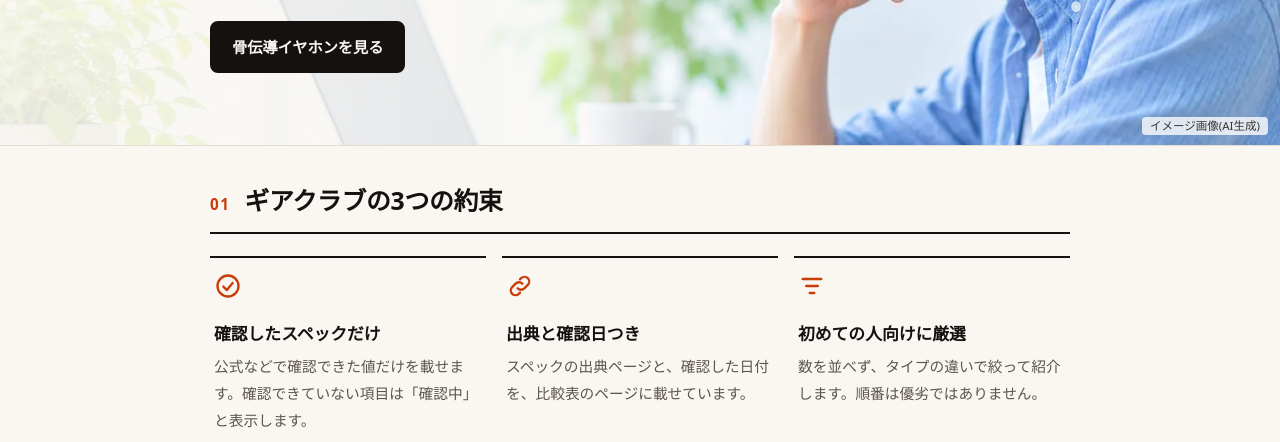
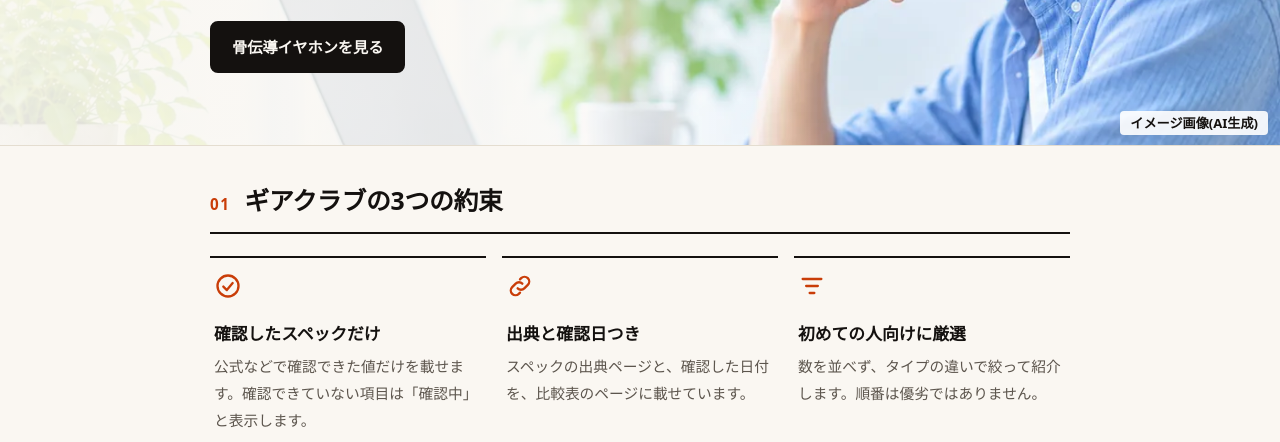
Before and after one commit to gearkurabe/site, an Astro site: page / in a window 1280 px wide. Shown: the part 358-800 px from the top of the page. Built offline with nearby package versions, Linux system fonts and the light colour scheme; Astro itself is replaced by a stand-in of ours.

Commit message:
Add files via upload

```diff
--- a/src/layouts/Base.astro
+++ b/src/layouts/Base.astro
@@ -54,7 +54,7 @@ const full = title === 'ギアクラブ' ? title : `${title} | ギアクラブ`;
       .hero--photo { position: relative; overflow: hidden; background: #eef1f3; }
       .hero-photo-wrap { position: absolute; inset: 0; }
       .hero-photo { width: 100%; height: 100%; object-fit: cover; object-position: 78% 40%; display: block; }
-      .hero-credit { position: absolute; right: 12px; bottom: 10px; background: rgba(255,255,255,0.78); color: #3d3732; font-size: 0.72rem; line-height: 1.6; padding: 0 8px; border-radius: 4px; }
+      .hero-credit { position: absolute; right: 12px; bottom: 10px; background: rgba(255,255,255,0.9); color: #14110f; font-size: 0.82rem; font-weight: 700; line-height: 1.7; padding: 1px 10px; border-radius: 4px; }
       .hero--photo::before { content: ""; position: absolute; inset: 0; z-index: 1; pointer-events: none; background: linear-gradient(90deg, rgba(250,247,242,0.92) 0%, rgba(250,247,242,0.78) 38%, rgba(250,247,242,0) 66%); }
       .hero--photo .hero-inner { position: relative; z-index: 2; grid-template-columns: 1fr; min-height: 440px; padding-top: 64px; padding-bottom: 64px; align-items: center; }
       .hero--photo .hero-text { max-width: 460px; }
```
